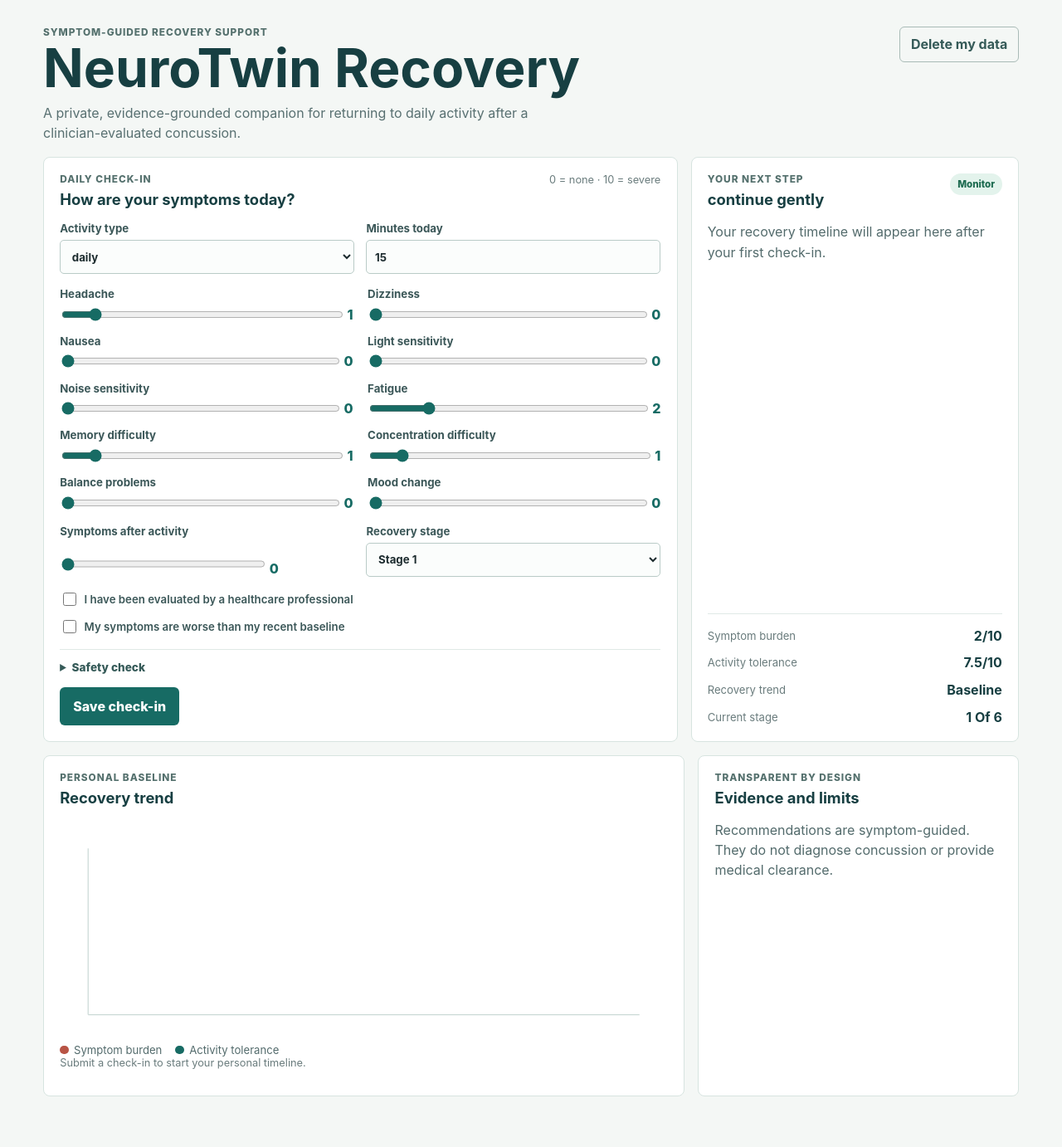
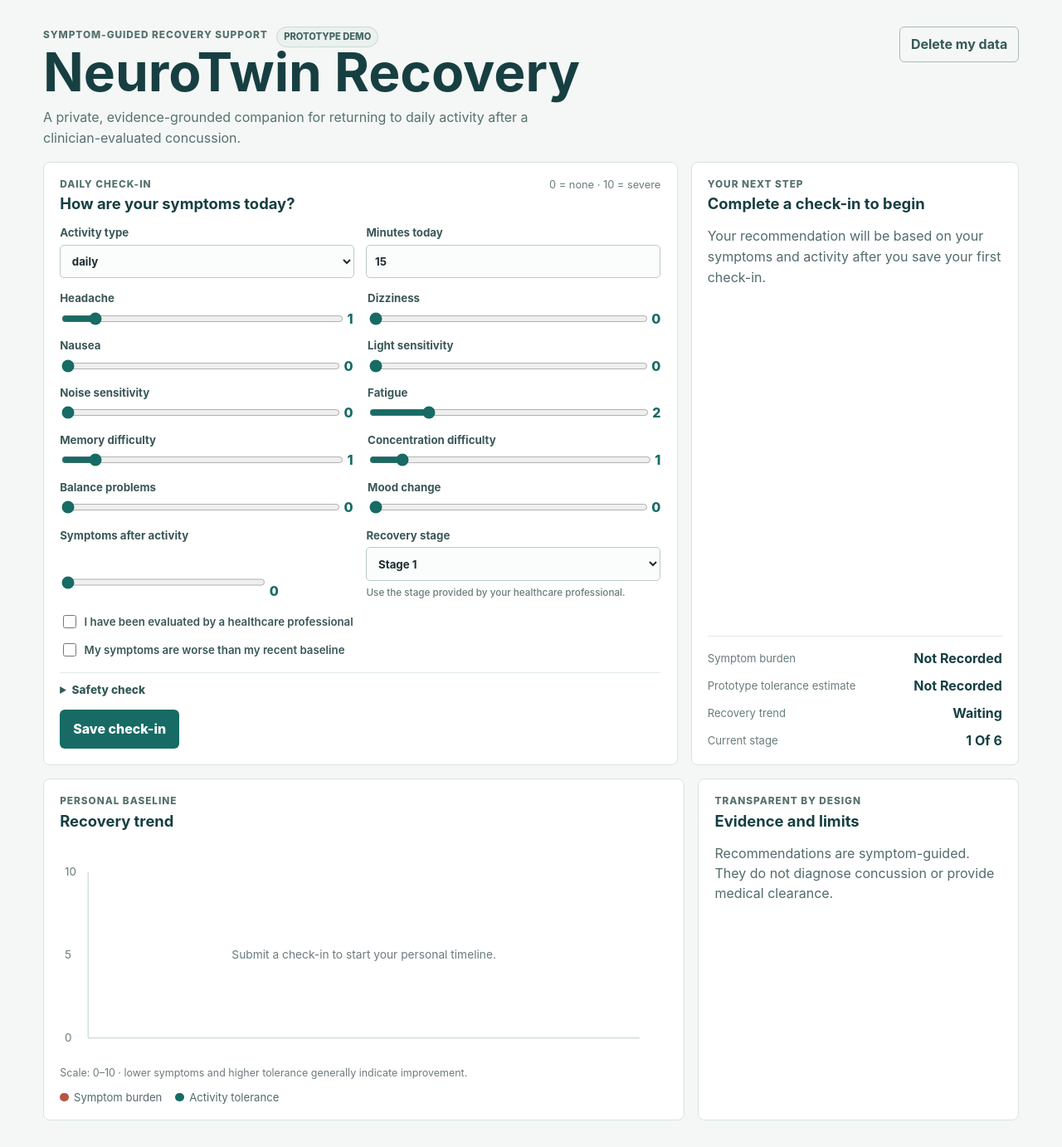
Before and after one commit to kapiliyer10/NeuroTwin-AI, a Next.js app in the folder frontend/: page / in a window 1280 px wide. Shown: the whole page at 83% size. Before the commit the page ends 1353 px from the top, so only its background shows below. Built offline with nearby package versions, Linux system fonts and the light colour scheme; no server answers.

Commit message:
Polish recovery dashboard states

```diff
--- a/frontend/components/Dashboard.tsx
+++ b/frontend/components/Dashboard.tsx
@@ -99,6 +99,8 @@ export default function Dashboard() {
   const [simulations, setSimulations] = useState<Record<string, SimulationOutcome>>({});
   const [recommendation, setRecommendation] = useState("continue_gently");
   const [explanation, setExplanation] = useState("Your recovery timeline will appear here after your first check-in.");
+  const [hasCheckIn, setHasCheckIn] = useState(false);
+  const [lastUpdated, setLastUpdated] = useState("");
   const [error, setError] = useState("");
   const [isLoading, setIsLoading] = useState(false);
 
@@ -124,6 +126,8 @@ export default function Dashboard() {
       setRecommendation(result.recommendation);
       setExplanation(result.explanation);
       setEvidence(result.evidence);
+      setHasCheckIn(true);
+      setLastUpdated(new Date().toLocaleString([], { dateStyle: "medium", timeStyle: "short" }));
       const simulation = await request<{ simulations: Record<string, SimulationOutcome> }>("/simulate", { method: "POST", headers: { "Content-Type": "application/json" }, body: JSON.stringify({}) });
       setSimulations(simulation.simulations);
       await refreshHistory();
@@ -142,6 +146,8 @@ export default function Dashboard() {
     setSimulations({});
     setState(initialState);
     setSafety({ status: "monitor", message: "Your local recovery data was deleted.", reasons: [], seek_urgent_care: false });
+    setHasCheckIn(false);
+    setLastUpdated("");
   }
 
   useEffect(() => {
@@ -162,7 +168,7 @@ export default function Dashboard() {
     <main className="dashboard">
       <header className="intro">
         <div>
-          <p className="eyebrow">Symptom-guided recovery support</p>
+          <div className="eyebrowLine"><p className="eyebrow">Symptom-guided recovery support</p><span className="demoBadge">Prototype demo</span></div>
           <h1>NeuroTwin Recovery</h1>
           <p className="subtitle">A private, evidence-grounded companion for returning to daily activity after a clinician-evaluated concussion.</p>
         </div>
@@ -182,7 +188,7 @@ export default function Dashboard() {
           <div className="symptomGrid">{symptomFields.map(([name, label]) => <label key={name}>{label}<input type="range" min="0" max="10" value={form[name as keyof typeof form] as number} onChange={(event) => updateField(name, Number(event.target.value))} /><output>{form[name as keyof typeof form]}</output></label>)}</div>
           <div className="formRow twoColumns">
             <label>Symptoms after activity<input type="range" min="0" max="10" value={form.symptoms_after_activity} onChange={(event) => updateField("symptoms_after_activity", Number(event.target.value))} /><output>{form.symptoms_after_activity}</output></label>
-            <label>Recovery stage<select value={form.recovery_stage} onChange={(event) => updateField("recovery_stage", Number(event.target.value))}>{[1, 2, 3, 4, 5, 6].map((stage) => <option key={stage} value={stage}>Stage {stage}</option>)}</select></label>
+            <label>Recovery stage<select value={form.recovery_stage} onChange={(event) => updateField("recovery_stage", Number(event.target.value))}>{[1, 2, 3, 4, 5, 6].map((stage) => <option key={stage} value={stage}>Stage {stage}</option>)}</select><small className="fieldHint">Use the stage provided by your healthcare professional.</small></label>
           </div>
           <label className="checkbox"><input type="checkbox" checked={form.clinician_evaluated} onChange={(event) => updateField("clinician_evaluated", event.target.checked)} /> I have been evaluated by a healthcare professional</label>
           <label className="checkbox"><input type="checkbox" checked={form.symptoms_worsened} onChange={(event) => updateField("symptoms_worsened", event.target.checked)} /> My symptoms are worse than my recent baseline</label>
@@ -190,7 +196,7 @@ export default function Dashboard() {
           <button className="primaryButton" type="submit" disabled={isLoading}>{isLoading ? "Saving check-in..." : "Save check-in"}</button>
         </form>
 
-        <section className="panel nextStep"><div className="panelHeader"><div><p className="eyebrow">Your next step</p><h2>{recommendation.replaceAll("_", " ")}</h2></div><span className={`status ${safety.status}`}>{safety.status.replaceAll("_", " ")}</span></div><p>{explanation}</p><div className="stateList"><div><span>Symptom burden</span><strong>{state.symptom_burden}/10</strong></div><div><span>Activity tolerance</span><strong>{state.activity_tolerance}/10</strong></div><div><span>Recovery trend</span><strong>{state.trend}</strong></div><div><span>Current stage</span><strong>{state.stage} of 6</strong></div></div></section>
+        <section className="panel nextStep"><div className="panelHeader"><div><p className="eyebrow">Your next step</p><h2>{hasCheckIn ? recommendation.replaceAll("_", " ") : "Complete a check-in to begin"}</h2></div>{hasCheckIn && <span className={`status ${safety.status}`}>{safety.status.replaceAll("_", " ")}</span>}</div><p>{hasCheckIn ? explanation : "Your recommendation will be based on your symptoms and activity after you save your first check-in."}</p><div className="stateList"><div><span>Symptom burden</span><strong>{hasCheckIn ? `${state.symptom_burden}/10` : "Not recorded"}</strong></div><div><span>Prototype tolerance estimate</span><strong>{hasCheckIn ? `${state.activity_tolerance}/10` : "Not recorded"}</strong></div><div><span>Recovery trend</span><strong>{hasCheckIn ? state.trend : "Waiting"}</strong></div><div><span>Current stage</span><strong>{state.stage} of 6</strong></div>{lastUpdated && <div><span>Last updated</span><strong>{lastUpdated}</strong></div>}</div></section>
       </div>
 
       <div className="contentGrid"><Graph points={trend} /><section className="panel evidence"><div className="panelHeader"><div><p className="eyebrow">Transparent by design</p><h2>Evidence and limits</h2></div></div><p>Recommendations are symptom-guided. They do not diagnose concussion or provide medical clearance.</p>{evidence.map((item) => <a key={item.url} href={item.url} target="_blank" rel="noreferrer">{item.title}<small>{item.publisher}</small></a>)}</section></div>
--- a/frontend/components/Graph.tsx
+++ b/frontend/components/Graph.tsx
@@ -11,5 +11,5 @@ export default function Graph({ points }: GraphProps) {
   const toY = (value: number) => height - padding - (value / 10) * (height - padding * 2);
   const line = (key: "symptom_burden" | "activity_tolerance") => fallback.map((point, index) => `${toX(index)},${toY(point[key])}`).join(" ");
 
-  return <section className="panel"><div className="panelHeader"><div><p className="eyebrow">Personal baseline</p><h2>Recovery trend</h2></div></div><svg className="chart" viewBox={`0 0 ${width} ${height}`} role="img" aria-label="Recovery trend showing symptom burden and activity tolerance"><line x1={padding} y1={height - padding} x2={width - padding} y2={height - padding} className="axis" /><line x1={padding} y1={padding} x2={padding} y2={height - padding} className="axis" /><polyline points={line("symptom_burden")} className="line burden" /><polyline points={line("activity_tolerance")} className="line tolerance" /></svg><div className="legend"><span><i className="dot burdenDot" />Symptom burden</span><span><i className="dot toleranceDot" />Activity tolerance</span></div>{points.length === 0 && <p className="muted">Submit a check-in to start your personal timeline.</p>}</section>;
+  return <section className="panel"><div className="panelHeader"><div><p className="eyebrow">Personal baseline</p><h2>Recovery trend</h2></div></div><div className="chartWrap"><svg className="chart" viewBox={`0 0 ${width} ${height}`} role="img" aria-label="Recovery trend showing symptom burden and activity tolerance"><line x1={padding} y1={height - padding} x2={width - padding} y2={height - padding} className="axis" /><line x1={padding} y1={padding} x2={padding} y2={height - padding} className="axis" /><text x="5" y={height - padding + 4} className="chartLabel">0</text><text x="5" y={height / 2 + 4} className="chartLabel">5</text><text x="5" y={padding + 4} className="chartLabel">10</text>{points.length > 0 && <><polyline points={line("symptom_burden")} className="line burden" /><polyline points={line("activity_tolerance")} className="line tolerance" /></>}</svg>{points.length === 0 && <div className="chartEmpty">Submit a check-in to start your personal timeline.</div>}</div><p className="chartHint">Scale: 0–10 · lower symptoms and higher tolerance generally indicate improvement.</p><div className="legend"><span><i className="dot burdenDot" />Symptom burden</span><span><i className="dot toleranceDot" />Activity tolerance</span></div></section>;
 }
--- a/frontend/components/SimulationPanel.tsx
+++ b/frontend/components/SimulationPanel.tsx
@@ -2,5 +2,5 @@ type SimulationOutcome = { label: string; projected_symptom_burden: number; proj
 type SimulationPanelProps = { simulations: Record<string, SimulationOutcome>; recommendation: string };
 
 export default function SimulationPanel({ simulations, recommendation }: SimulationPanelProps) {
-  return <section className="panel"><div className="panelHeader"><div><p className="eyebrow">What-if comparison</p><h2>Possible next steps</h2></div></div><div className="simulationGrid">{Object.entries(simulations).map(([action, outcome]) => <article className={action === recommendation ? "simCard selected" : "simCard"} key={action}><div className="simTitle"><h3>{outcome.label}</h3>{action === recommendation && <span>Suggested</span>}</div><dl><div><dt>Projected symptoms</dt><dd>{outcome.projected_symptom_burden}/10</dd></div><div><dt>Activity tolerance</dt><dd>{outcome.projected_activity_tolerance}/10</dd></div></dl><p>{outcome.summary}</p></article>)}</div></section>;
+  return <section className="panel"><div className="panelHeader"><div><p className="eyebrow">What-if comparison</p><h2>Possible next steps</h2></div></div><p className="panelNote">These are prototype projections, not clinical predictions or medical clearance.</p><div className="simulationGrid">{Object.entries(simulations).map(([action, outcome]) => <article className={action === recommendation ? "simCard selected" : "simCard"} key={action}><div className="simTitle"><h3>{outcome.label}</h3>{action === recommendation && <span>Suggested</span>}</div><dl><div><dt>Projected symptoms</dt><dd>{outcome.projected_symptom_burden}/10</dd></div><div><dt>Prototype tolerance estimate</dt><dd>{outcome.projected_activity_tolerance}/10</dd></div></dl><p>{outcome.summary}</p></article>)}</div></section>;
 }
--- a/frontend/styles.css
+++ b/frontend/styles.css
@@ -12,7 +12,9 @@ button:disabled { cursor: wait; opacity: 0.65; }
 
 .dashboard { display: grid; gap: 1rem; margin: 0 auto; max-width: 1240px; padding: 2rem; }
 .intro { align-items: flex-start; display: flex; justify-content: space-between; gap: 2rem; }
+.eyebrowLine { align-items: center; display: flex; flex-wrap: wrap; gap: 0.65rem; }
 .eyebrow { color: #55716e; font-size: 0.74rem; font-weight: 800; letter-spacing: 0.08em; margin: 0 0 0.35rem; text-transform: uppercase; }
+.demoBadge { background: #eaf1ef; border: 1px solid #c9d9d4; border-radius: 999px; color: #456662; font-size: 0.7rem; font-weight: 800; padding: 0.28rem 0.5rem; text-transform: uppercase; }
 h1, h2, h3, p { margin-top: 0; }
 h1 { color: #173f42; font-size: clamp(2.2rem, 5vw, 4.4rem); letter-spacing: 0; line-height: 0.95; margin-bottom: 0.7rem; }
 h2 { color: #173f42; font-size: 1.15rem; margin-bottom: 0; }
@@ -33,6 +35,7 @@ h3 { font-size: 1rem; margin-bottom: 0; }
 .formRow { display: grid; gap: 0.9rem; margin-bottom: 1rem; }
 .twoColumns { grid-template-columns: repeat(2, minmax(0, 1fr)); }
 label { color: #3b5758; display: grid; font-size: 0.83rem; font-weight: 700; gap: 0.4rem; }
+.fieldHint { color: #6a7c7d; font-size: 0.73rem; font-weight: 500; line-height: 1.35; }
 select, input[type="number"] { background: #fbfdfc; border: 1px solid #b9cbc7; border-radius: 5px; color: #1d2c2f; min-height: 2.55rem; padding: 0.45rem 0.6rem; }
 .symptomGrid { display: grid; gap: 0.9rem 1.1rem; grid-template-columns: repeat(2, minmax(0, 1fr)); margin-bottom: 1rem; }
 .symptomGrid label { grid-template-columns: 1fr auto; }
@@ -54,6 +57,10 @@ output { align-self: end; color: #176b64; font-size: 1rem; font-weight: 800; gri
 .stateList span { color: #6a7c7d; font-size: 0.82rem; }
 .stateList strong { color: #173f42; text-transform: capitalize; }
 .chart { display: block; height: auto; width: 100%; }
+.chartWrap { position: relative; }
+.chartLabel { fill: #6a7c7d; font-size: 11px; }
+.chartEmpty { align-items: center; color: #6a7c7d; display: flex; font-size: 0.86rem; inset: 0; justify-content: center; pointer-events: none; position: absolute; }
+.chartHint, .panelNote { color: #6a7c7d; font-size: 0.78rem; line-height: 1.4; }
 .axis { stroke: #cbd9d5; stroke-width: 1; }
 .line { fill: none; stroke-linecap: round; stroke-linejoin: round; stroke-width: 4; }
 .burden { stroke: #b85445; }
```
